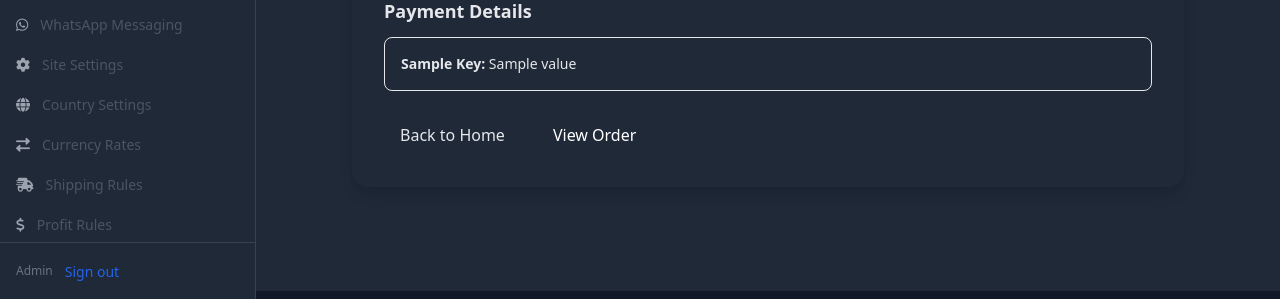
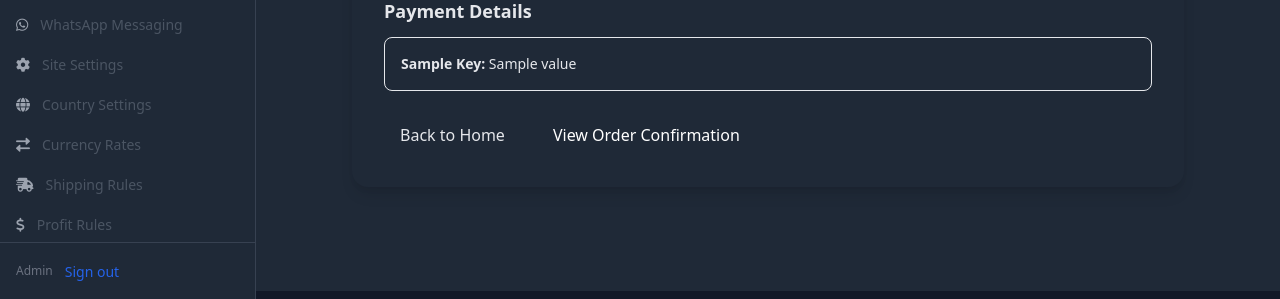
Before and after one commit to buxinstore/buxinstore, a Python web app: template app/templates/payments/manual_payment_status.html in a window 1280 px wide. Shown: the part 501-800 px from the top of the page. Run offline with Jinja, Linux system fonts and the light colour scheme; the template is opened without the code that fills it: most values are stand-ins (such as "Sample title", 1, 10 or a date in 2020).

Commit message:
Redirect approved manual payments to order confirmation page

```diff
--- a/app/payments/routes.py
+++ b/app/payments/routes.py
@@ -981,6 +981,7 @@ def manual_payment_status(manual_payment_id):
     """
     Display payment status/waiting page for manual payments.
     Shows pending/approved/rejected status with receipt.
+    Automatically redirects approved payments to order confirmation page.
     """
     try:
         from app.payments.models import ManualPayment
@@ -991,6 +992,10 @@ def manual_payment_status(manual_payment_id):
         if manual_payment.user_id != current_user.id and not current_user.is_admin:
             flash('You do not have permission to view this payment.', 'error')
             return redirect(url_for('home'))
+
+        # If payment is approved and has an order, redirect to order confirmation page
+        if manual_payment.status == 'approved' and manual_payment.order_id:
+            return redirect(url_for('order_confirmation', order_id=manual_payment.order_id))
 
         # Get payment details
         payment_details = get_payment_details(manual_payment.payment_method)
--- a/app/templates/payments/manual_payment_status.html
+++ b/app/templates/payments/manual_payment_status.html
@@ -80,9 +80,9 @@
             <div class="bg-green-50 dark:bg-green-900/20 border border-green-200 dark:border-green-800 rounded-lg p-4 mb-6">
                 <p class="text-sm text-green-800 dark:text-green-200">
                     <strong>Your payment has been approved!</strong>
-                    {% if manual_payment.order %}
-                        Your order #{{ manual_payment.order.id }} is now being processed.
-                        <a href="{{ url_for('order_detail', order_id=manual_payment.order.id) }}" class="underline font-semibold">View Order</a>
+                    {% if manual_payment.order_id %}
+                        Your order #{{ manual_payment.order_id }} is now being processed.
+                        <a href="{{ url_for('order_confirmation', order_id=manual_payment.order_id) }}" class="underline font-semibold">View Order Confirmation</a>
                     {% else %}
                         Your order is being processed.
                     {% endif %}
@@ -139,9 +139,9 @@
             <a href="{{ url_for('home') }}" class="px-4 py-2 bg-slate-200 dark:bg-slate-700 text-slate-900 dark:text-white rounded-lg hover:bg-slate-300 dark:hover:bg-slate-600 transition-colors">
                 Back to Home
             </a>
-            {% if manual_payment.order %}
-            <a href="{{ url_for('order_detail', order_id=manual_payment.order.id) }}" class="px-4 py-2 bg-cyan-500 text-white rounded-lg hover:bg-cyan-600 transition-colors">
-                View Order
+            {% if manual_payment.order_id %}
+            <a href="{{ url_for('order_confirmation', order_id=manual_payment.order_id) }}" class="px-4 py-2 bg-cyan-500 text-white rounded-lg hover:bg-cyan-600 transition-colors">
+                View Order Confirmation
             </a>
             {% endif %}
         </div>
```
